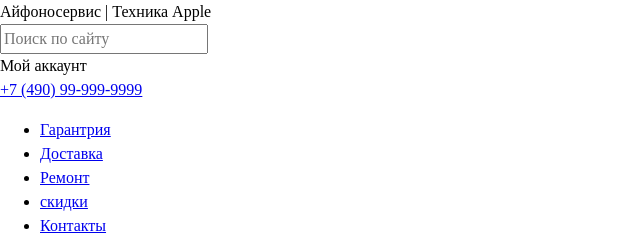
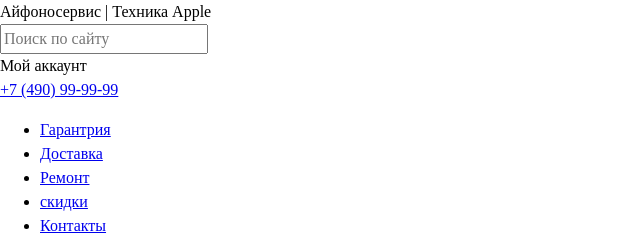
Before and after one commit to Drygz/Vladimir-khrushchev, a plain HTML site: page 1-home.html in a window 1280 px wide. Shown: the full height of the page, 0-640 px from the left. Drawn offline with Linux system fonts and the light colour scheme.

Commit message:
Update 1-home.html

```diff
--- a/1-home.html
+++ b/1-home.html
@@ -21,7 +21,7 @@
                     <span>Мой аккаунт</span>
                 </div>
                 <div class="info_phone">
-                    <a href="tel: +74900000000" title="Телефон">+7 (490) 99-999-9999</a>
+                    <a href="tel: +7490999999" title="Телефон">+7 (490) 99-99-99</a>
                 </div>
             </div>
         </div>
```
